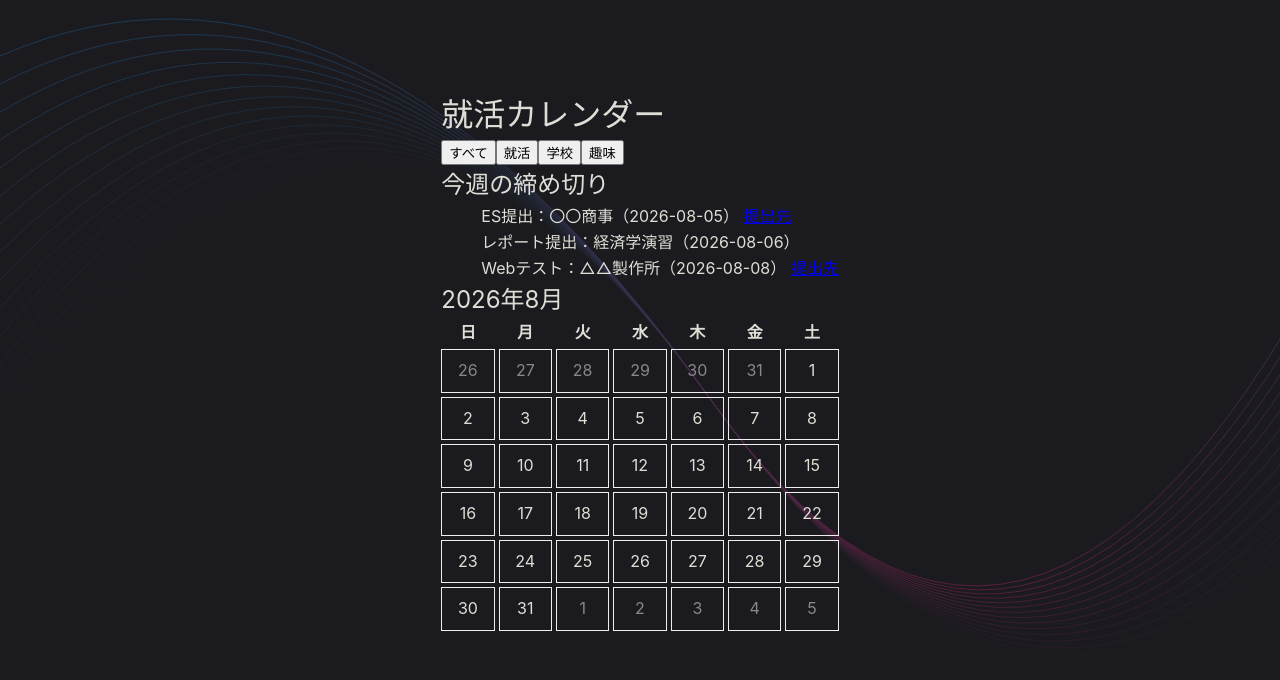
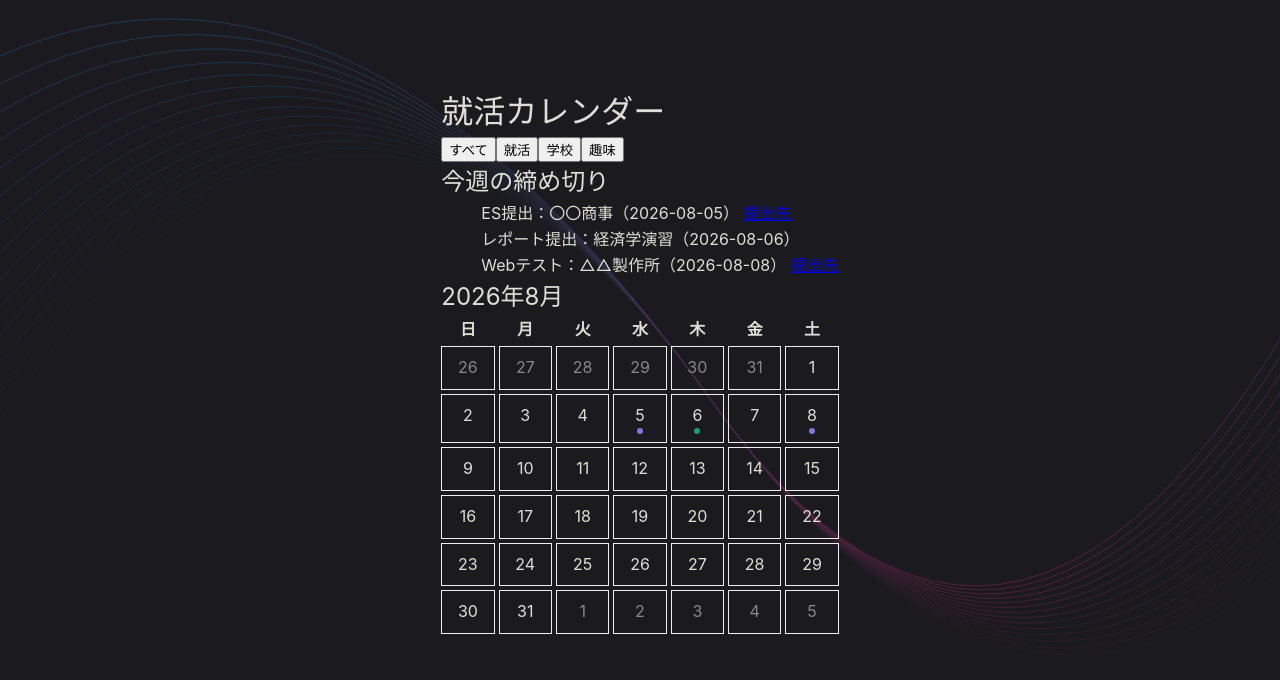
Before and after one commit to tebasakiumai/student-calendar-app, a React (Vite) app in the folder src/renderer/: page / in a window 1280 px wide. Shown: the top 680 px of the page. Built offline with nearby package versions, Linux system fonts and the light colour scheme.

Commit message:
feat: 今週の締め切りフィルタリングを追加

```diff
--- a/package.json
+++ b/package.json
@@ -23,6 +23,7 @@
   "dependencies": {
     "@electron-toolkit/preload": "^3.0.2",
     "@electron-toolkit/utils": "^4.0.0",
+    "date-fns": "^4.4.0",
     "electron-updater": "^6.3.9"
   },
   "devDependencies": {
--- a/src/renderer/src/App.tsx
+++ b/src/renderer/src/App.tsx
@@ -1,12 +1,6 @@
 import { useState } from 'react'
-import { CalendarGrid } from './CalendarGrid'
-interface CalendarEvent {
-  id: string
-  title: string
-  layer: 'job-hunting' | 'school' | 'hobby'
-  dueDate: string
-  link?: string
-}
+import { CalendarGrid, CalendarEvent } from './CalendarGrid'
+import { isWithinInterval, addDays, startOfToday } from 'date-fns'
 
 const dummyEvents: CalendarEvent[] = [
   {
@@ -37,7 +31,13 @@ function App(): JSX.Element {
     selectedLayer === 'all'
       ? dummyEvents
       : dummyEvents.filter((event) => event.layer === selectedLayer)
+  const today = startOfToday()
+  const oneWeekLater = addDays(today, 7)
 
+  const weeklyDeadlines = filteredEvents.filter((event) => {
+    const due = new Date(event.dueDate)
+    return isWithinInterval(due, { start: today, end: oneWeekLater })
+  })
   return (
     <div>
       <h1>就活カレンダー</h1>
@@ -51,7 +51,7 @@ function App(): JSX.Element {
 
       <h2>今週の締め切り</h2>
       <ul>
-        {filteredEvents.map((event) => (
+        {weeklyDeadlines.map((event) => (
           <li key={event.id}>
             {event.title}（{event.dueDate}）
             {event.link && (
@@ -66,7 +66,7 @@ function App(): JSX.Element {
         ))}
       </ul>
       <h2>2026年8月</h2>
-      <CalendarGrid year={2026} month={7} />
+      <CalendarGrid year={2026} month={7} events={filteredEvents} />
     </div>
   )
 }
--- a/src/renderer/src/CalendarGrid.tsx
+++ b/src/renderer/src/CalendarGrid.tsx
@@ -1,3 +1,11 @@
+export interface CalendarEvent {
+  id: string
+  title: string
+  layer: 'job-hunting' | 'school' | 'hobby'
+  dueDate: string
+  link?: string
+}
+
 export function getMonthDays(year: number, month: number): Date[] {
   const firstDay = new Date(year, month, 1)
   const lastDay = new Date(year, month + 1, 0)
@@ -18,14 +26,29 @@ export function getMonthDays(year: number, month: number): Date[] {
   return days
 }
 
+// DateをYYYY-MM-DD形式の文字列に変換（dueDateと比較するため）
+function formatDate(date: Date): string {
+  const y = date.getFullYear()
+  const m = String(date.getMonth() + 1).padStart(2, '0')
+  const d = String(date.getDate()).padStart(2, '0')
+  return `${y}-${m}-${d}`
+}
+
+const layerColors: Record<CalendarEvent['layer'], string> = {
+  'job-hunting': '#7F77DD',
+  school: '#1D9E75',
+  hobby: '#E07A4E'
+}
+
 interface CalendarGridProps {
   year: number
   month: number // 0始まり（0=1月）
+  events: CalendarEvent[]
 }
 
 const weekdays = ['日', '月', '火', '水', '木', '金', '土']
 
-export function CalendarGrid({ year, month }: CalendarGridProps): JSX.Element {
+export function CalendarGrid({ year, month, events }: CalendarGridProps): JSX.Element {
   const days = getMonthDays(year, month)
 
   return (
@@ -44,9 +67,12 @@ export function CalendarGrid({ year, month }: CalendarGridProps): JSX.Element {
 
       {days.map((date) => {
         const isCurrentMonth = date.getMonth() === month
+        const dateStr = formatDate(date)
+        const eventsOnThisDay = events.filter((event) => event.dueDate === dateStr)
+
         return (
           <div
-            key={date.toISOString()}
+            key={dateStr}
             style={{
               textAlign: 'center',
               padding: '8px',
@@ -54,7 +80,21 @@ export function CalendarGrid({ year, month }: CalendarGridProps): JSX.Element {
               border: '1px solid #eee'
             }}
           >
-            {date.getDate()}
+            <div>{date.getDate()}</div>
+            <div style={{ display: 'flex', justifyContent: 'center', gap: '2px' }}>
+              {eventsOnThisDay.map((event) => (
+                <span
+                  key={event.id}
+                  title={event.title}
+                  style={{
+                    width: '6px',
+                    height: '6px',
+                    borderRadius: '50%',
+                    backgroundColor: layerColors[event.layer]
+                  }}
+                />
+              ))}
+            </div>
           </div>
         )
       })}
```
Also changed, not shown: 1 other file (tests, documents, lock files or other folders).
